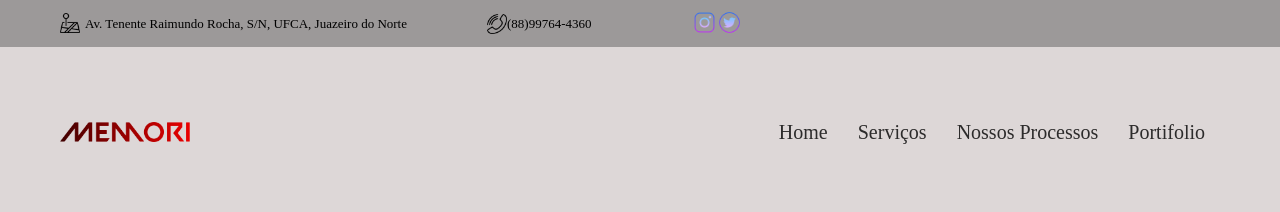
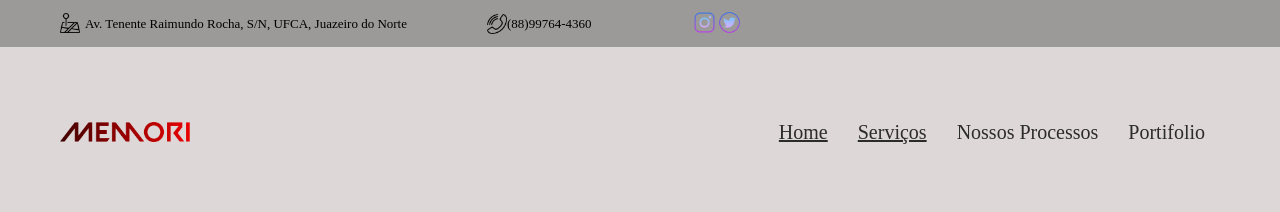
Before and after one commit to osvaldosoares-hub/memorii, a React (Create React App) app: page / in a window 1280 px wide. Shown: the top 212 px of the page. Built offline with nearby package versions, Linux system fonts and the light colour scheme.

Commit message:
pag de serviço

```diff
--- a/src/App.js
+++ b/src/App.js
@@ -31,8 +31,8 @@ function App() {
   <Wrapper>
   <Logo/>
     <ListaMemoriul>
-      <ListaMemorili>Home</ListaMemorili>
-      <ListaMemorili>Serviços</ListaMemorili>
+      <ListaMemorili as="a" href="/home">Home</ListaMemorili>
+      <ListaMemorili as="a" href="/home/serviço">Serviços</ListaMemorili>
       <ListaMemorili>Nossos Processos</ListaMemorili>
       <ListaMemorili>Portifolio</ListaMemorili>
     </ListaMemoriul>
--- a/src/index.js
+++ b/src/index.js
@@ -1,11 +1,20 @@
 import React from 'react';
 import ReactDOM from 'react-dom';
 import App from './App';
-
+import Serviço from './pages/serviço'
+import {BrowserRouter, Switch, Route} from 'react-router-dom';
 
 ReactDOM.render(
   <React.StrictMode>
-    <App />
+  <BrowserRouter>
+    <Switch>
+      <Route path="/" exact component={App}/>
+      <Route path="/home/serviço" exact component={Serviço}/>
+
+
+
+    </Switch>
+    </BrowserRouter>
   </React.StrictMode>,
   document.getElementById('root')
 );
--- /dev/null
+++ b/src/pages/serviço/index.js
@@ -0,0 +1,10 @@
+import React from 'react';
+import TitleMemori from '../../components/title';
+
+function Serviço(){
+    return (
+        <TitleMemori>dale</TitleMemori>
+    );
+
+}
+export default Serviço
```
